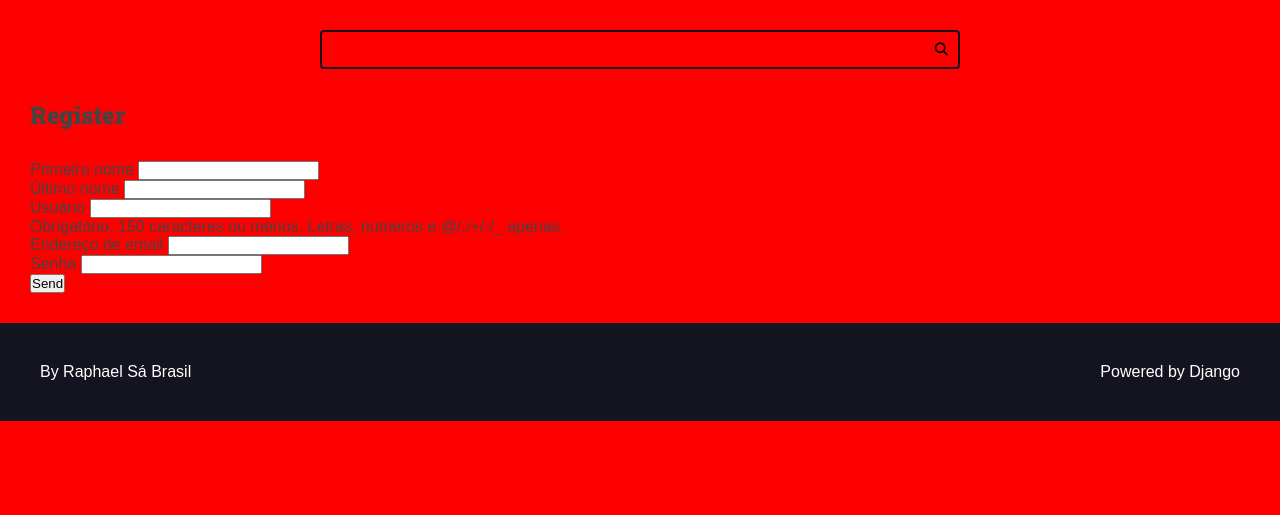
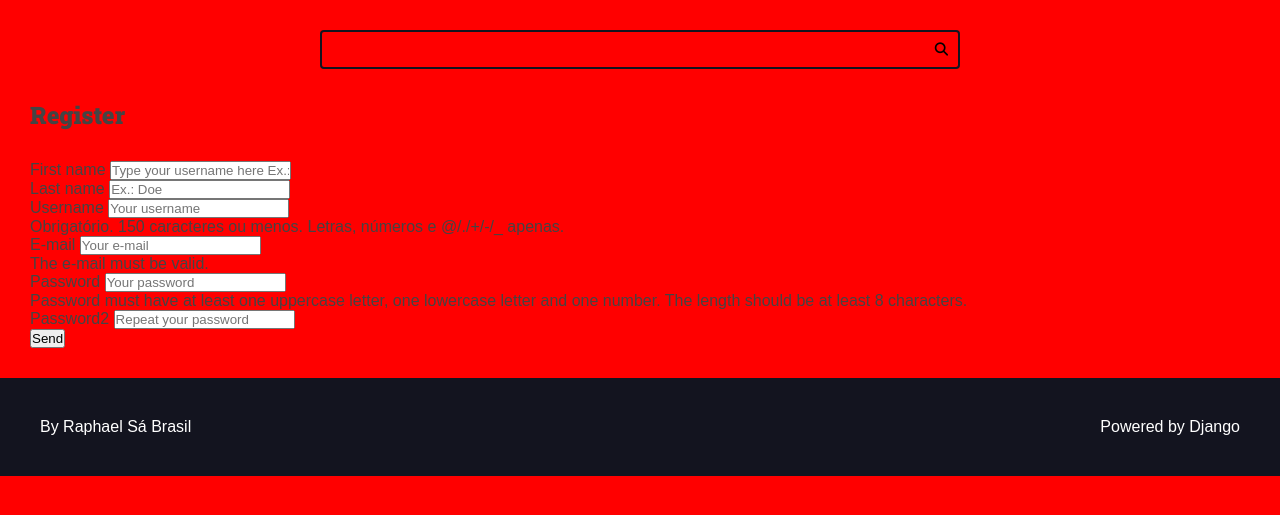
Before and after one commit to raphaelsabrasil/projeto-django, a Django app: page /authors/register/ in a window 1280 px wide. Shown: the part 113-628 px from the top of the page. Run offline with Django 5.2, Linux system fonts and the light colour scheme.

Commit message:
Configurando o formulário com labels, widgets, erros e atributos

```diff
--- a/authors/forms.py
+++ b/authors/forms.py
@@ -1,7 +1,46 @@
 from django import forms
 from django.contrib.auth.models import User
 
+def add_attr(field, attr_name, attr_new_val):
+    existing = field.widget.attrs.get(attr_name, '')
+    field.widget.attrs[attr_name] = f'{existing} {attr_new_val}'.strip()
+
+def add_placeholder(field, placeholder_val):
+    # field.widget.attrs['placeholder'] = placeholder_val
+    add_attr(field, 'placeholder', placeholder_val)
+
+
 class RegisterForm(forms.ModelForm):
+    def __init__(self, *args, **kwargs):
+        super().__init__(*args, **kwargs)
+        add_placeholder(self.fields['username'], 'Your username')
+        add_placeholder(self.fields['email'], 'Your e-mail')
+        add_placeholder(self.fields['first_name'], 'Ex.: John')
+        add_placeholder(self.fields['last_name'], 'Ex.: Doe')
+        add_attr(self.fields['username'], 'css', 'a-css-class')
+
+    password = forms.CharField(
+        required=True,
+        widget=forms.PasswordInput(attrs={
+            'placeholder': 'Your password'
+        }),
+        error_messages={
+            'required': 'Password must not be empty'
+        },
+        help_text=(
+            'Password must have at least one uppercase letter, '
+            'one lowercase letter and one number. The length should be '
+            'at least 8 characters.'
+        )
+    )
+    password2 = forms.CharField(
+        required=True,
+        widget=forms.PasswordInput(attrs={
+            'placeholder': 'Repeat your password'
+        })
+    )
+
+
     class Meta:
         model = User
         fields = [
@@ -11,3 +50,32 @@ class RegisterForm(forms.ModelForm):
             'email',
             'password',
         ]
+
+        # exclude = ['first_name']
+
+        labels = {
+            'username': 'Username',
+            'first_name': 'First name',
+            'last_name': 'Last name',
+            'email': 'E-mail',
+            'password': 'Password',
+        }
+        help_texts = {
+            'email': 'The e-mail must be valid.',
+        }
+        error_messages = {
+            'username': {
+                'required': 'This field must not be empty',
+                'max_length': 'This field must have less than 3 characteres',
+                'invalid': 'This field is invalid'
+            }
+        }
+        widgets = {
+            'first_name': forms.TextInput(attrs={
+                'placeholder': 'Type your username here',
+                'class': 'input text-input outra-classe'
+            }),
+            'password': forms.PasswordInput(attrs={
+                'placeholder': 'Type your password here'
+            })
+        }
--- a/authors/templates/authors/pages/register_view.html
+++ b/authors/templates/authors/pages/register_view.html
@@ -27,9 +27,12 @@
                 {% endfor %}
             </div>
 
-            <div class="form-group">
-                <button type="submit">Send</button>
+            <div class="form-content form-content-grid">
+                <div class="form-group">
+                    <button type="submit">Send</button>
+                </div>
             </div>
+
         </form>
     </div>
  {% endblock content %}
```
Also changed, not shown: recipes/static/recipes/css/styles.css (+44 -1 lines).
